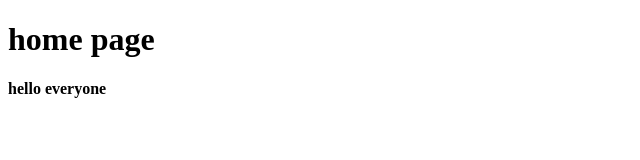
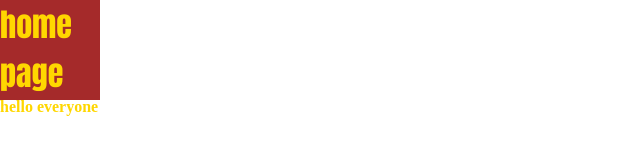
Before and after one commit to hansrohit/node_tutorials, a website: page basic1/index.html in a window 1280 px wide. Shown: the whole page, without its empty margins (0-640 px from the left). Drawn offline with Linux system fonts and the light colour scheme.

Commit message:
basic1 commit 2

```diff
--- a/basic1/index.html
+++ b/basic1/index.html
@@ -4,9 +4,12 @@
     <meta charset="UTF-8">
     <meta name="viewport" content="width=device-width, initial-scale=1.0">
     <title>Document</title>
+    <link rel="stylesheet" href="styles.css">
 </head>
 <body>
+    <div class="nav">
     <h1>home page</h1>
     <h4>hello everyone</h4>
+</div>
 </body>
 </html>
--- /dev/null
+++ b/basic1/styles.css
@@ -0,0 +1,15 @@
+*{
+    margin: 0px;
+    padding:0px;
+}
+
+.nav{
+    height: 100px;
+    width: 100px;
+    background-color: brown;
+    color: gold;
+}
+
+.nav h1{
+    font-family: Impact, Haettenschweiler, 'Arial Narrow Bold', sans-serif;
+}
```
